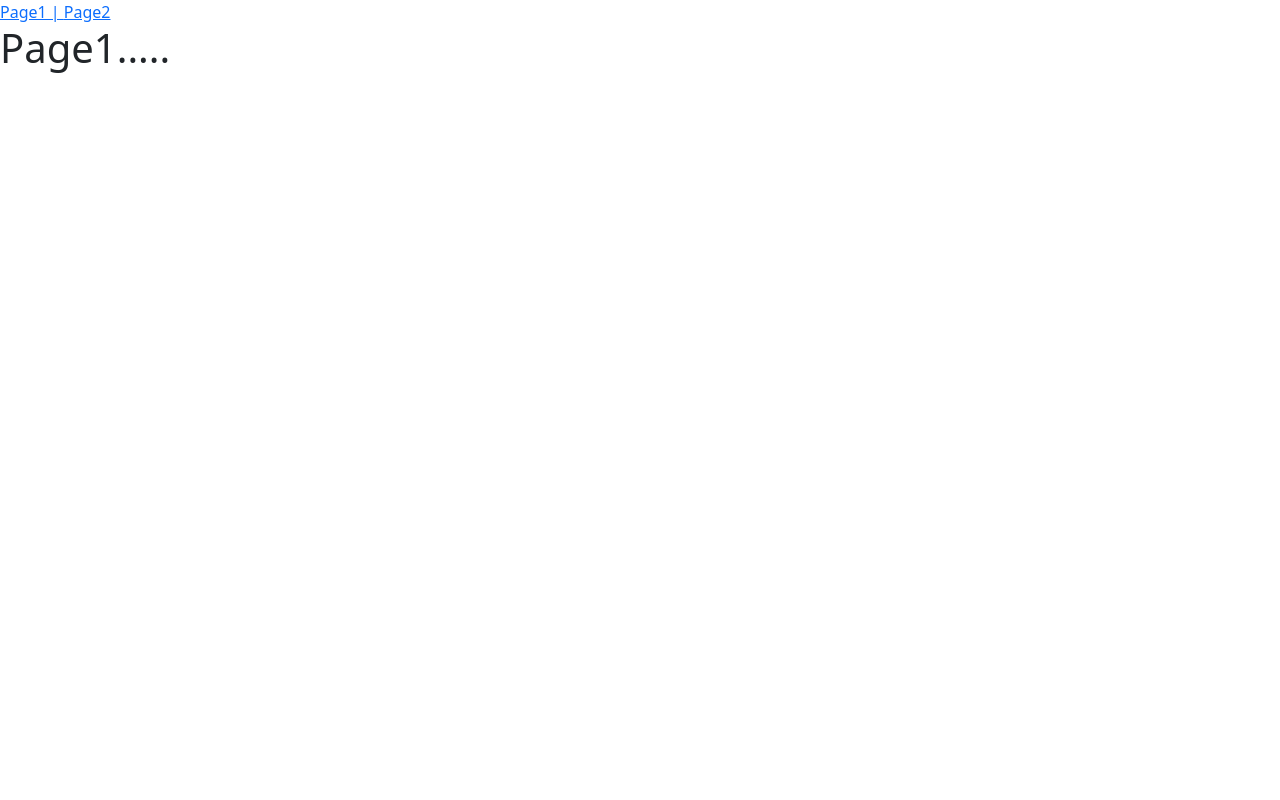
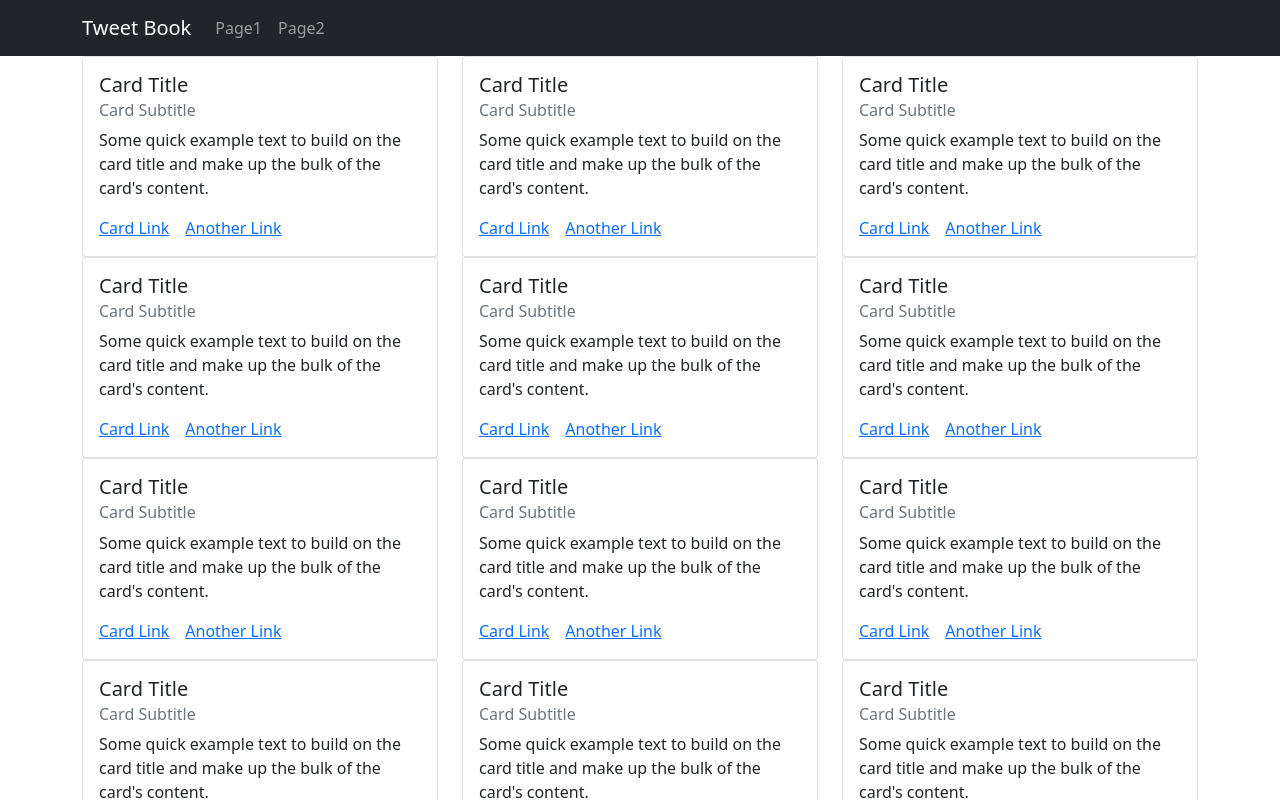
Before and after one commit to dac-2022/day18-my-react-app, a React (Create React App) app: page / in a window 1280 px wide. Shown: the top 800 px of the page. Built offline with nearby package versions, Linux system fonts and the light colour scheme.

Commit message:
multip page routing.

```diff
--- a/src/App.js
+++ b/src/App.js
@@ -1,12 +1,12 @@
+import axios from "axios";
+import { useEffect, useState } from "react";
+import { Card, Container, Nav, Navbar, NavDropdown } from "react-bootstrap";
 import { BrowserRouter, Link, Route, Routes } from "react-router-dom";
 
 function App() {
   return (
     <BrowserRouter>
-      <div>
-        <Link to="/page1">Page1 | </Link>
-        <Link to="/page2">Page2</Link>
-      </div>
+      <MyNavMenu />
 
       <Routes>
         <Route path="/" element={<Page1 />} />
@@ -17,18 +17,80 @@ function App() {
   );
 }
 
+function MyNavMenu() {
+  return (
+    <Navbar bg="dark" variant="dark" expand="lg" sticky="top">
+      <Container>
+        <Navbar.Brand href="#home">Tweet Book</Navbar.Brand>
+        <Navbar.Toggle aria-controls="basic-navbar-nav" />
+        <Navbar.Collapse id="basic-navbar-nav">
+          <Nav className="me-auto">
+            <Nav.Link as={Link} to="/page1">
+              Page1
+            </Nav.Link>
+            <Nav.Link as={Link} to="/page2">
+              Page2
+            </Nav.Link>
+          </Nav>
+        </Navbar.Collapse>
+      </Container>
+    </Navbar>
+  );
+}
+
 function Page1() {
+  let list = Array.from({ length: 100 });
   return (
-    <div>
-      <h1>Page1..... </h1>
+    <div className="container">
+      <div className="row">
+        {list.map((item, index) => (
+          <div key={index} className="col-4">
+            <Card>
+              <Card.Body>
+                <Card.Title>Card Title</Card.Title>
+                <Card.Subtitle className="mb-2 text-muted">
+                  Card Subtitle
+                </Card.Subtitle>
+                <Card.Text>
+                  Some quick example text to build on the card title and make up
+                  the bulk of the card's content.
+                </Card.Text>
+                <Card.Link href="#">Card Link</Card.Link>
+                <Card.Link href="#">Another Link</Card.Link>
+              </Card.Body>
+            </Card>
+          </div>
+        ))}
+      </div>
     </div>
   );
 }
 
 function Page2() {
+  let [list, setList] = useState([]);
+
+  useEffect(() => {
+    makeAjaxCallNow();
+  }, []);
+
+  let makeAjaxCallNow = async () => {
+    let url = "https://jsonplaceholder.typicode.com/posts";
+    let res = await axios.get(url);
+
+    setList([...res.data]);
+  };
+
   return (
-    <div>
-      <h1>Page2... </h1>
+    <div className="container">
+      <div className="row">
+        <div className="col">
+          {list.map((item, index) => (
+            <div className="alert alert-secondary mb-1 h3" key={index}>
+              {item.title}
+            </div>
+          ))}
+        </div>
+      </div>
     </div>
   );
 }
```
